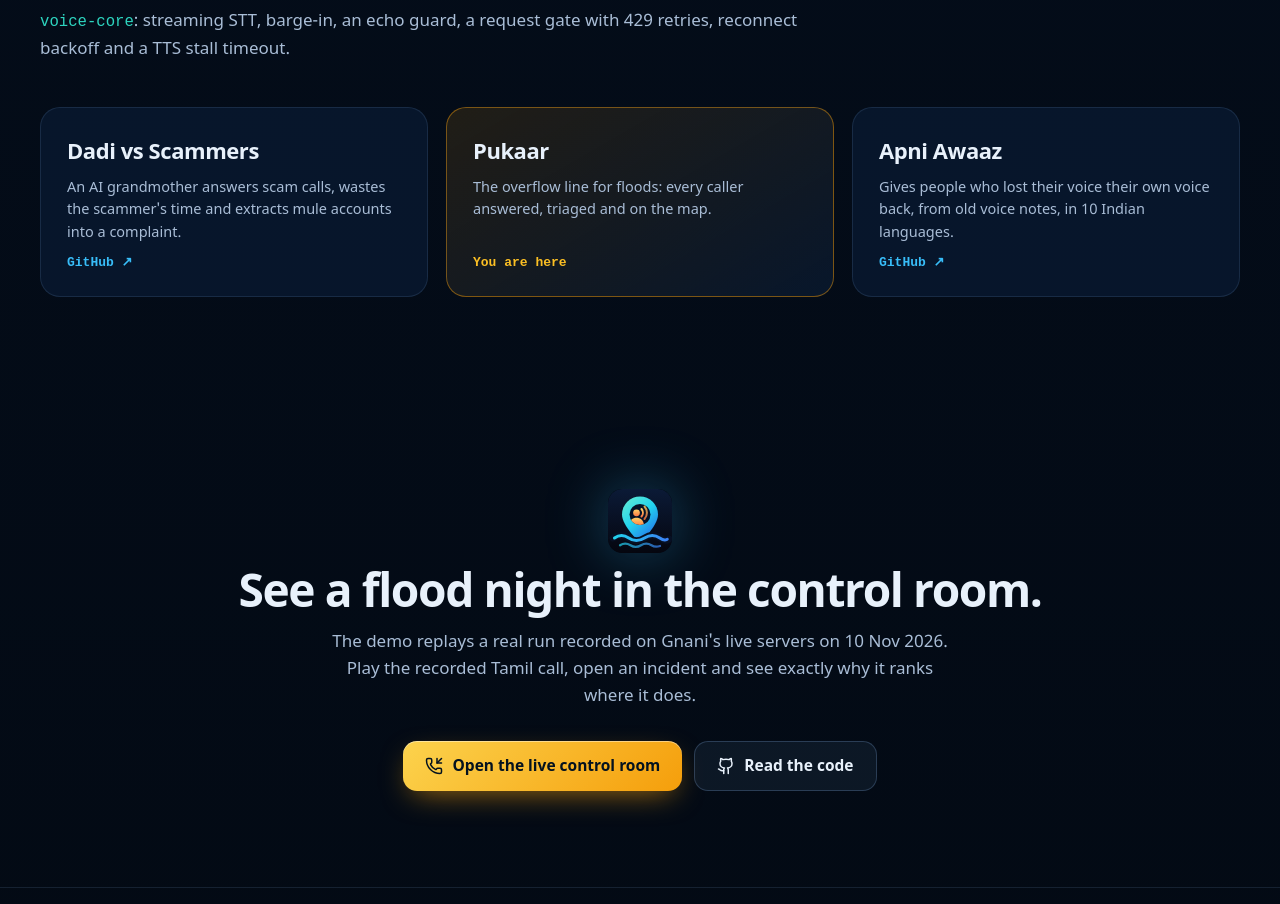
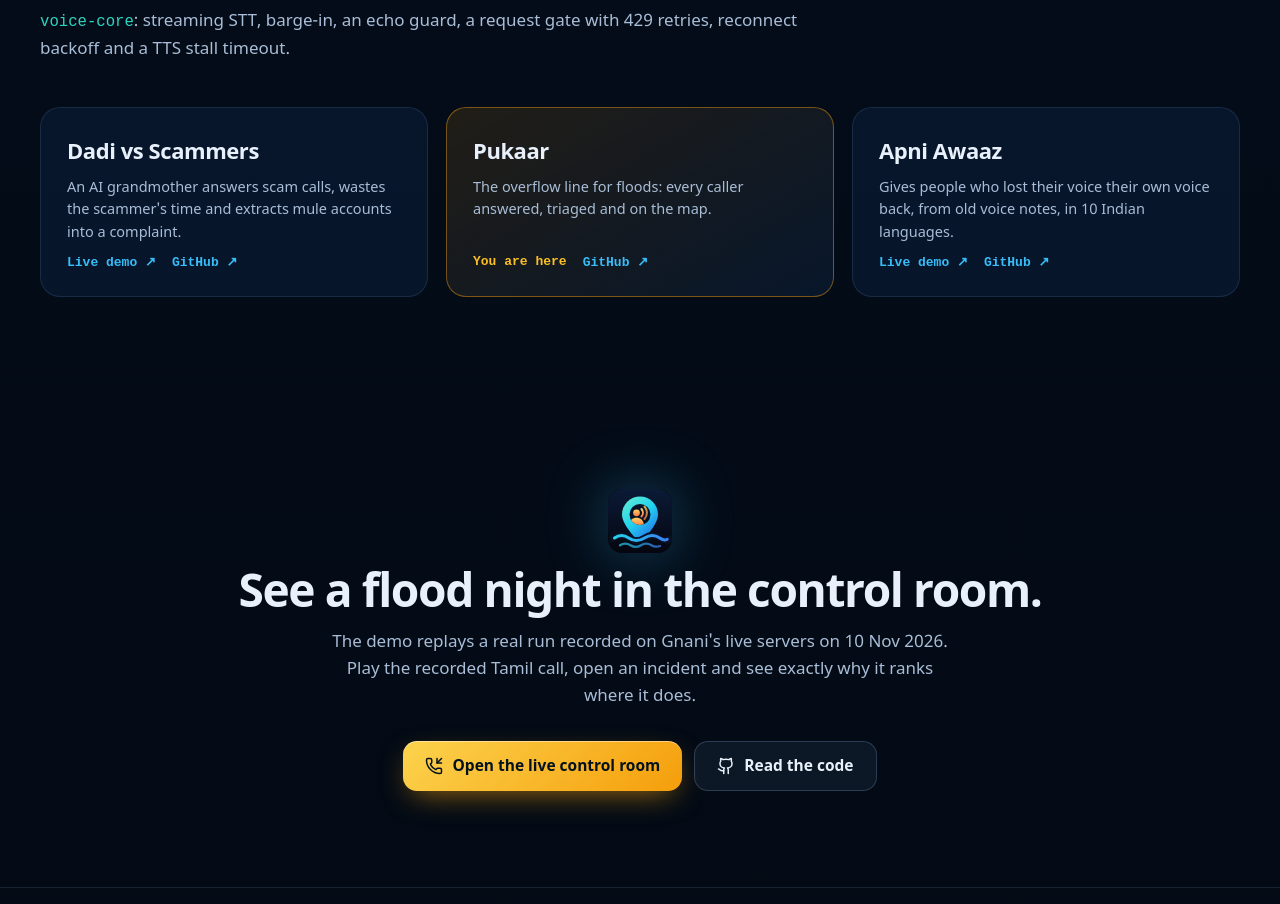
Before and after one commit to nitya-prakash-pandey-2005/pukaar, a React (Vite) app in the folder frontend/: page / in a window 1280 px wide. Shown: the part 7554-8458 px from the top of the page. Built offline with nearby package versions, Linux system fonts and the light colour scheme.

Commit message:
feat(landing): live demo links for Dadi and Apni Awaaz beside GitHub; absolute Open Graph URLs

```diff
--- a/frontend/index.html
+++ b/frontend/index.html
@@ -9,14 +9,15 @@
     <meta property="og:site_name" content="Pukaar" />
     <meta property="og:title" content="Pukaar · When every line is busy, Pukaar picks up" />
     <meta property="og:description" content="An AI overflow line for floods: answers in Tamil, Hindi, Telugu or English, explainable severity, landmarks to a live rescue map, CAP 1.2 alerts. Built on Gnani AI." />
-    <meta property="og:image" content="/og-banner.png" />
+    <meta property="og:url" content="https://pukaar-snowy.vercel.app/" />
+    <meta property="og:image" content="https://pukaar-snowy.vercel.app/og-banner.png" />
     <meta property="og:image:width" content="1600" />
     <meta property="og:image:height" content="480" />
     <meta property="og:image:alt" content="Pukaar · When every line is busy, Pukaar picks up." />
     <meta name="twitter:card" content="summary_large_image" />
     <meta name="twitter:title" content="Pukaar · When every line is busy, Pukaar picks up" />
     <meta name="twitter:description" content="An AI overflow line for floods, built on Gnani Prisma and Timbre. A human confirms every dispatch." />
-    <meta name="twitter:image" content="/og-banner.png" />
+    <meta name="twitter:image" content="https://pukaar-snowy.vercel.app/og-banner.png" />
     <meta name="theme-color" content="#030a14" />
     <link rel="icon" href="/icons/icon.svg" type="image/svg+xml" />
     <link rel="icon" href="/icons/favicon-32.png" type="image/png" sizes="32x32" />
--- a/frontend/src/landing.css
+++ b/frontend/src/landing.css
@@ -229,7 +229,9 @@ html.lp-js .lp .lp-sev-bar i { transform: scaleX(0); }
 a.lp-prod:hover { transform: translateY(-4px); border-color: var(--lp-line-2); }
 .lp-prod b { font-family: var(--font-display); font-size: 22px; letter-spacing: -0.02em; }
 .lp-prod span { color: var(--lp-ink-2); font-size: 14.5px; line-height: 1.55; }
-.lp-prod em { margin-top: auto; font: normal 600 13px var(--font-mono); color: var(--lp-cyan); }
+.lp-prod-links { margin-top: auto; display: flex; gap: 16px; flex-wrap: wrap; }
+.lp-prod-links a, .lp-prod em { font: normal 600 13px var(--font-mono); color: var(--lp-cyan); text-decoration: none; }
+.lp-prod-links a:hover { text-decoration: underline; }
 .lp-prod.on { border-color: rgba(245, 158, 11, .45); background: linear-gradient(150deg, rgba(245, 158, 11, .12), rgba(12, 32, 60, .55)); }
 .lp-prod.on em { color: var(--lp-amber-2); }
 
--- a/frontend/src/landing/Landing.jsx
+++ b/frontend/src/landing/Landing.jsx
@@ -9,8 +9,11 @@ import "../landing.css";
 // Links the lead can change after deployment
 export const VIDEO_URL = "https://github.com/nitya-prakash-pandey-2005/pukaar#readme";
 export const REPO_URL = "https://github.com/nitya-prakash-pandey-2005/pukaar";
-export const DADI_URL = "https://github.com/nitya-prakash-pandey-2005/dadi-vs-scammers";
-export const AWAAZ_URL = "https://github.com/nitya-prakash-pandey-2005/apni-awaaz";
+export const PUKAAR_URL = "https://pukaar-snowy.vercel.app/";
+export const DADI_URL = "https://dadi-vs-scammers.vercel.app/";
+export const AWAAZ_URL = "https://apni-awaaz-kappa.vercel.app/";
+const DADI_REPO = "https://github.com/nitya-prakash-pandey-2005/dadi-vs-scammers";
+const AWAAZ_REPO = "https://github.com/nitya-prakash-pandey-2005/apni-awaaz";
 const APP_HREF = "#/app";
 
 const reduceMotion = () => window.matchMedia?.("(prefers-reduced-motion: reduce)").matches;
@@ -371,15 +374,18 @@ function Family() {
         <p><code>voice-core</code>: streaming STT, barge-in, an echo guard, a request gate with 429 retries, reconnect backoff and a TTS stall timeout.</p>
       </div>
       <div className="lp-family">
-        <a className="lp-prod" href={DADI_URL} target="_blank" rel="noreferrer" data-reveal>
-          <b>Dadi vs Scammers</b><span>An AI grandmother answers scam calls, wastes the scammer's time and extracts mule accounts into a complaint.</span><em>GitHub ↗</em>
-        </a>
+        <div className="lp-prod" data-reveal>
+          <b>Dadi vs Scammers</b><span>An AI grandmother answers scam calls, wastes the scammer's time and extracts mule accounts into a complaint.</span>
+          <div className="lp-prod-links"><a href={DADI_URL} target="_blank" rel="noreferrer">Live demo ↗</a><a href={DADI_REPO} target="_blank" rel="noreferrer">GitHub ↗</a></div>
+        </div>
         <div className="lp-prod on" data-reveal>
-          <b>Pukaar</b><span>The overflow line for floods: every caller answered, triaged and on the map.</span><em>You are here</em>
+          <b>Pukaar</b><span>The overflow line for floods: every caller answered, triaged and on the map.</span>
+          <div className="lp-prod-links"><em>You are here</em><a href={REPO_URL} target="_blank" rel="noreferrer">GitHub ↗</a></div>
         </div>
-        <a className="lp-prod" href={AWAAZ_URL} target="_blank" rel="noreferrer" data-reveal>
-          <b>Apni Awaaz</b><span>Gives people who lost their voice their own voice back, from old voice notes, in 10 Indian languages.</span><em>GitHub ↗</em>
-        </a>
+        <div className="lp-prod" data-reveal>
+          <b>Apni Awaaz</b><span>Gives people who lost their voice their own voice back, from old voice notes, in 10 Indian languages.</span>
+          <div className="lp-prod-links"><a href={AWAAZ_URL} target="_blank" rel="noreferrer">Live demo ↗</a><a href={AWAAZ_REPO} target="_blank" rel="noreferrer">GitHub ↗</a></div>
+        </div>
       </div>
     </section>
   );
```
